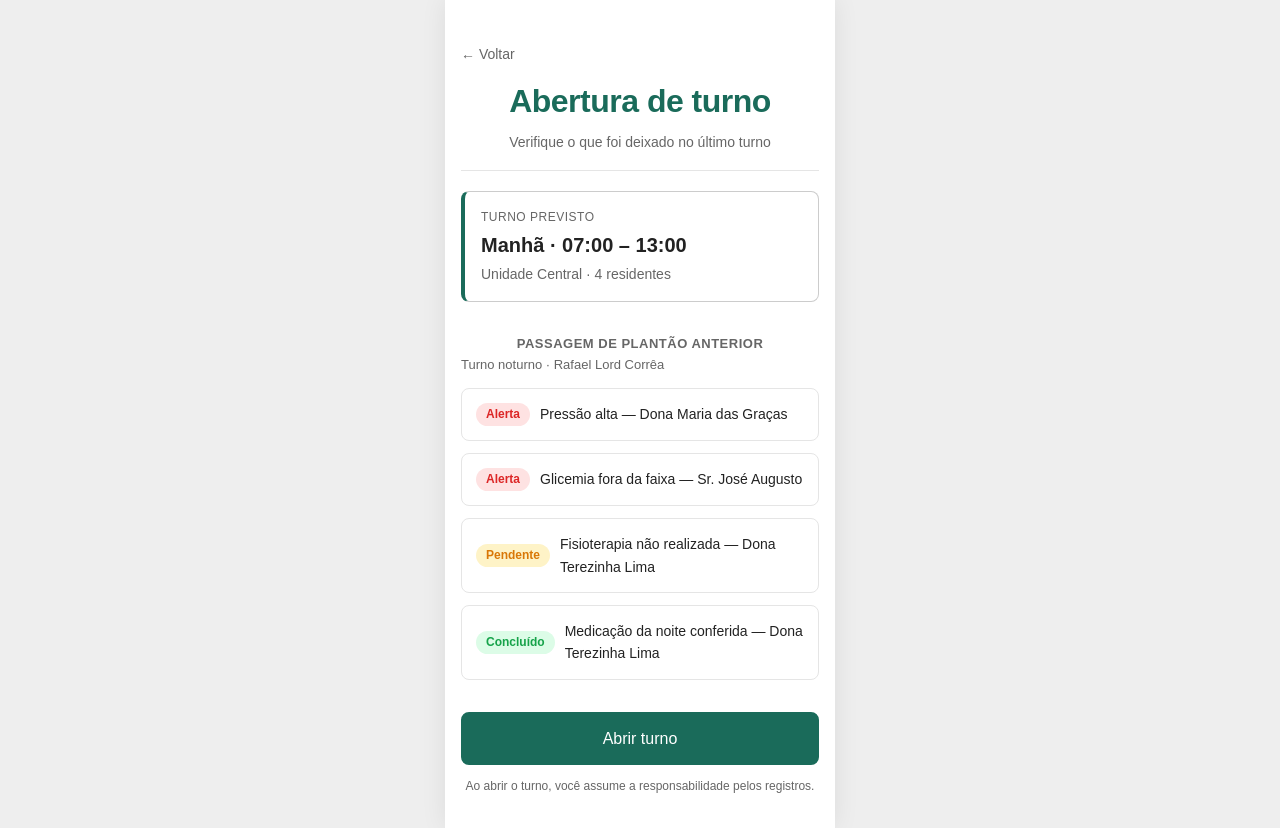
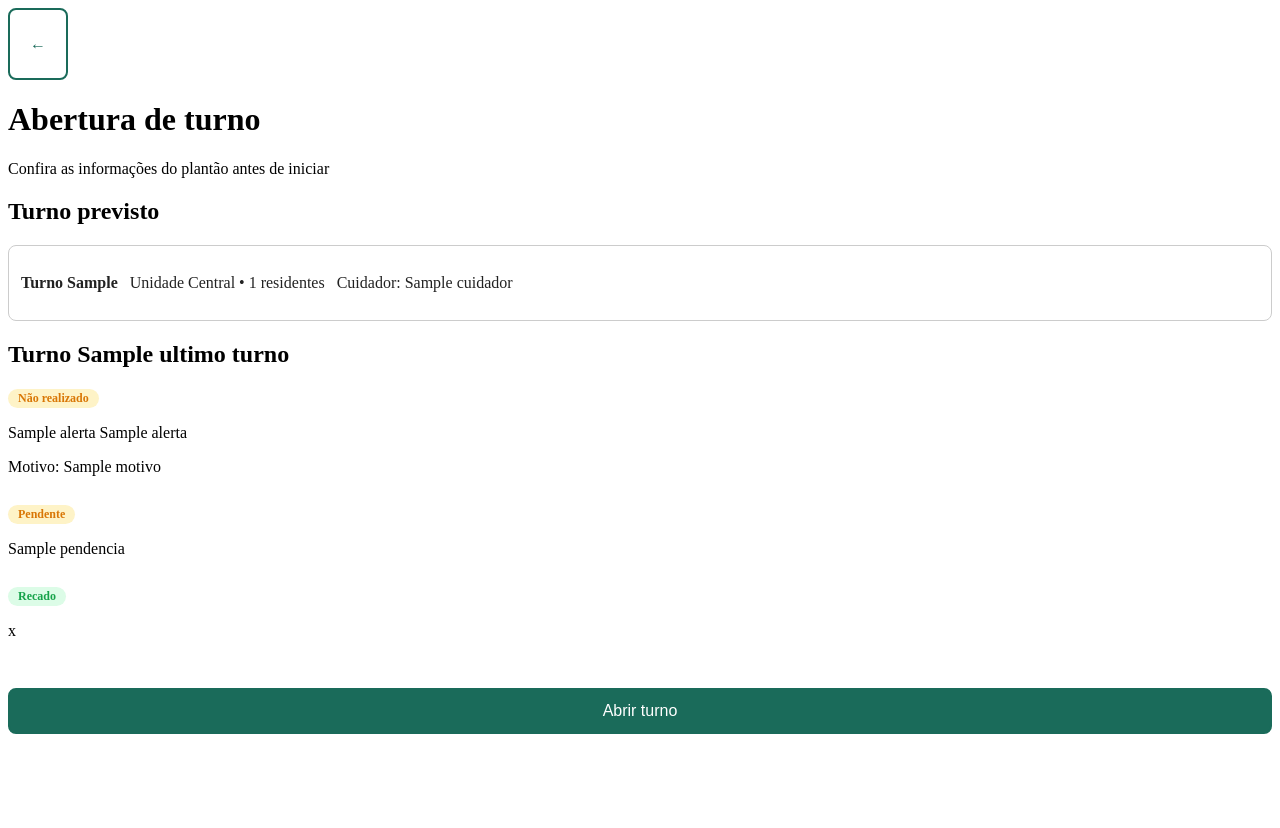
Before and after one commit to EnzoSenatori/Geratrix, a Flask app: template backend/templates/abrir-turno.html in a window 1280 px wide. After the commit the page ends 734 px from the top, so only its background shows below. Run offline with Flask 3, Linux system fonts and the light colour scheme; the template is opened without the code that fills it: most values are stand-ins (such as "Sample title", 1, 10 or a date in 2020); some libraries are stand-ins or nearby versions.

Commit message:
Passo 4: Abertura de turno e logout

```diff
--- a/backend/app.py
+++ b/backend/app.py
@@ -101,6 +101,70 @@
         erro=erro
     )
 
+# Rota de abertura de turno (US-02)
+@app.route("/turno/abrir", methods=["GET", "POST"])
+def turno_abrir():
+    from flask import session, redirect, request
+    cuidador_id = session.get("cuidador_id")
+    if not cuidador_id:
+        return redirect("/")
+
+    db = get_db()
+    cuidador = db.execute("SELECT * FROM cuidador WHERE id = ?", (cuidador_id,)).fetchone()
+
+    if request.method == "POST":
+        agora = HORA_DEMO or "09:40"
+        cursor = db.cursor()
+        cursor.execute(
+            "INSERT INTO turno (cuidador_id, aberto_em) VALUES (?, ?)",
+            (cuidador_id, agora)
+        )
+        db.commit()
+        session["turno_id"] = cursor.lastrowid
+        return redirect("/lista")
+
+    # Busca o ultimo turno encerrado
+    ultimo_turno = db.execute(
+        """SELECT t.*, c.nome AS cuidador_nome
+           FROM turno t
+           JOIN cuidador c ON c.id = t.cuidador_id
+           WHERE t.encerrado_em IS NOT NULL
+           ORDER BY t.encerrado_em DESC LIMIT 1"""
+    ).fetchone()
+
+    alertas = []
+    pendencias_lista = []
+    if ultimo_turno:
+        alertas = db.execute(
+            """SELECT c.*, t.nome AS tipo_nome, t.unidade, r.nome AS residente_nome
+               FROM checkin c
+               JOIN item_rotina i ON i.id = c.item_id
+               JOIN tipo_checkin t ON t.id = i.tipo_id
+               JOIN residente r ON r.id = i.residente_id
+               WHERE c.turno_id = ? AND (c.fora_da_faixa = 1 OR c.status = 'nao_realizado')""",
+            (ultimo_turno["id"],)
+        ).fetchall()
+
+        if ultimo_turno["pendencias"]:
+            pendencias_lista = [p.strip() for p in ultimo_turno["pendencias"].split("\n") if p.strip()]
+
+    total_residentes = db.execute("SELECT COUNT(*) AS total FROM residente").fetchone()["total"]
+
+    return render_template(
+        "abrir-turno.html",
+        cuidador=cuidador,
+        ultimo_turno=ultimo_turno,
+        alertas=alertas,
+        pendencias=pendencias_lista,
+        total_residentes=total_residentes
+    )
+
+# Rota para limpar a sessão sem encerrar o turno (US-02)
+@app.route("/sair")
+def sair():
+    from flask import session, redirect
+    session.clear()
+    return redirect("/")
 
 if __name__ == "__main__":
     app.run(host="0.0.0.0", port=5000, debug=True)
--- a/backend/templates/abrir-turno.html
+++ b/backend/templates/abrir-turno.html
@@ -1,59 +1,96 @@
 <!DOCTYPE html>
 <html lang="pt-BR">
-
 <head>
     <meta charset="UTF-8">
     <meta name="viewport" content="width=device-width, initial-scale=1.0">
-    <title>Geratrix</title>
-    <link rel="stylesheet" href="/css/base/style.css">
-    <link rel="stylesheet" href="/css/layout/page.css">
-    <link rel="stylesheet" href="/css/layout/back.css">
+    <title>Geratrix - Abertura de Turno</title>
+    <link rel="stylesheet" href="/css/base/reset.css">
+    <link rel="stylesheet" href="/css/base/variables.css">
+    <link rel="stylesheet" href="/css/base/typography.css">
+    <link rel="stylesheet" href="/css/layout/app.css">
+    <link rel="stylesheet" href="/css/components/card.css">
+    <link rel="stylesheet" href="/css/components/avatar.css">
+    <link rel="stylesheet" href="/css/components/badge.css">
     <link rel="stylesheet" href="/css/components/button.css">
-    <link rel="stylesheet" href="/css/components/badge.css">
+    <link rel="stylesheet" href="/css/components/list.css">
     <link rel="stylesheet" href="/css/components/shift.css">
-    <link rel="stylesheet" href="/css/components/list.css">
 </head>
+<body>
+    <div class="app">
+        <header class="app_header">
+            <a href="/sair" class="button button--icon" style="text-decoration: none;">←</a>
+            <h1 class="app_title">Abertura de turno</h1>
+            <p class="app_subtitle">Confira as informações do plantão antes de iniciar</p>
+        </header>
 
-<body>
-    <div class="page">
-        <a class="back" href="pin.html">← Voltar</a>
-        <header class="page__header">
-            <h1 class="page__title">Abertura de turno</h1>
-            <p class="page__subtitle">Verifique o que foi deixado no último turno</p>
-        </header>
-        <main>
-            <section class="shift">
-                <p class="shift__label">Turno previsto</p>
-                <p class="shift__time">Manhã · 07:00 – 13:00</p>
-                <p class="shift__unit">Unidade Central · 4 residentes</p>
+        <main class="app_content">
+            <section class="shift_section">
+                <h2 class="shift_title">Turno previsto</h2>
+                <div class="card">
+                    <p><strong>Turno {{ cuidador.turno_padrao }}</strong></p>
+                    <p>Unidade Central • {{ total_residentes }} residentes</p>
+                    <p>Cuidador: {{ cuidador.nome }}</p>
+                </div>
             </section>
 
-            <h2 class="page__section-title">Passagem de plantão anterior</h2>
-            <p class="shift__from">Turno noturno · Rafael Lord Corrêa</p>
+            <section class="shift_section">
+                <h2 class="shift_title">
+                    {% if ultimo_turno %}
+                    Turno {{ ultimo_turno.cuidador_nome }}
+                    {% else %}
+                    Turno anterior
+                    {% endif %}
+                </h2>
 
+                {% if not ultimo_turno %}
+                <div class="card">
+                    <p>Este é o primeiro turno registrado.</p>
+                </div>
+                {% else %}
                 <ul class="list">
-                <li class="list__item">
+                    {% for a in alertas %}
+                    <li class="list_item">
+                        {% if a.fora_da_faixa == 1 %}
                         <span class="badge badge--alert">Alerta</span>
-                    <p class="list__text">Pressão alta — Dona Maria das Graças</p>
+                        <div class="list_content">
+                            <p class="list_title">{{ a.tipo_nome }} fora da faixa ({{ a.valor|numero }} {{ a.unidade }})</p>
+                            <p class="list_subtitle">{{ a.residente_nome }}</p>
+                        </div>
+                        {% else %}
+                        <span class="badge badge--warning">Não realizado</span>
+                        <div class="list_content">
+                            <p class="list_title">{{ a.tipo_nome }} {{ a.residente_nome }}</p>
+                            <p class="list_subtitle">Motivo: {{ a.motivo }}</p>
+                        </div>
+                        {% endif %}
                     </li>
-                <li class="list__item">
-                    <span class="badge badge--alert">Alerta</span>
-                    <p class="list__text">Glicemia fora da faixa — Sr. José Augusto</p>
+                    {% endfor %}
+
+                    {% for p in pendencias %}
+                    <li class="list_item">
+                        <span class="badge badge--warning">Pendente</span>
+                        <div class="list_content">
+                            <p class="list_title">{{ p }}</p>
+                        </div>
                     </li>
-                <li class="list__item">
-                    <span class="badge badge--warning">Pendente</span>
-                    <p class="list__text">Fisioterapia não realizada — Dona Terezinha Lima</p>
+                    {% endfor %}
+
+                    {% if ultimo_turno.passagem %}
+                    <li class="list_item">
+                        <span class="badge badge--done">Recado</span>
+                        <div class="list_content">
+                            <p class="list_title">{{ ultimo_turno.passagem }}</p>
+                        </div>
                     </li>
-                <li class="list__item">
-                    <span class="badge badge--done">Concluído</span>
-                    <p class="list__text">Medicação da noite conferida — Dona Terezinha Lima</p>
-                </li>
+                    {% endif %}
                 </ul>
+                {% endif %}
+            </section>
 
-            <a class="button button--primary button--block" href="lista.html">Abrir turno</a>
-            <p class="shift__note">Ao abrir o turno, você assume a responsabilidade pelos registros.</p>
+            <form method="post" style="margin-top: 24px;">
+                <button type="submit" class="button button--primary button--block">Abrir turno</button>
+            </form>
         </main>
     </div>
 </body>
-
 </html>
```
Lines whose indentation alone changed are shown as unchanged.
